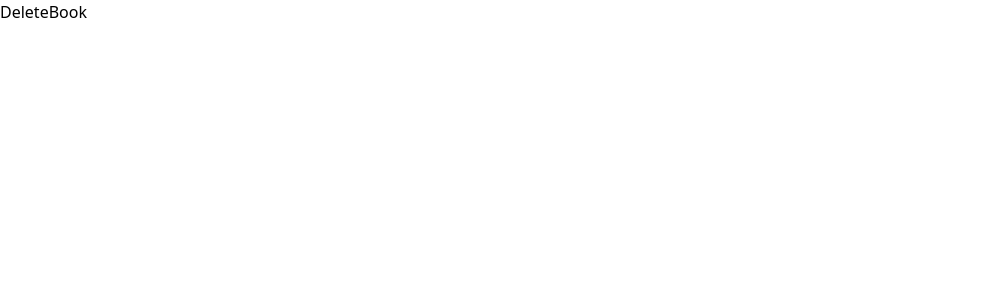
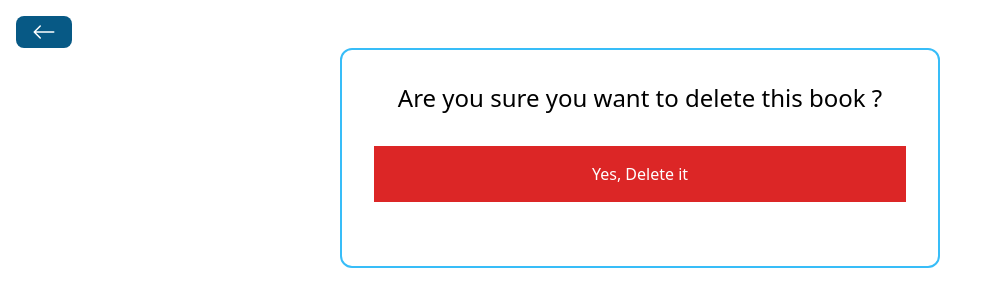
Before and after one commit to Abhay-Kanwasi/Book-Store-Project, a React (Vite) app in the folder frontend/: page /books/delete/1 in a window 1280 px wide. Shown: the top 306 px of the page, without its empty margins (0-1002 px from the left). Built offline with nearby package versions, Linux system fonts and the light colour scheme.

Commit message:
Changes:
Delete book is under working.

```diff
--- a/frontend/src/pages/DeleteBook.jsx
+++ b/frontend/src/pages/DeleteBook.jsx
@@ -1,8 +1,44 @@
-import React from 'react'
+import React, { useState } from 'react';
+import BackButton from '../components/BackButton';
+import Spinner from '../components/Spinner';
+import axios from 'axios';
+import { useNavigate, useParams } from 'react-router-dom';
 
 const DeleteBook = () => {
+  const [loading, setLoading] = useState(false);
+  const navigate = useNavigate();
+  const { id } = useParams();
+
+  const handleDeleteBook = () => {
+    console.log(id)
+    setLoading(true);
+    axios
+      .delete(`http://localhost:8000/delete_book/${id}`)
+      .then(() => {
+        setLoading(false);
+        navigate('/');
+      })
+      .catch((error) => {
+        setLoading(false);
+        alert('An error occured. Please check console');
+        console.log(error);
+      })
+  }
+
   return (
-    <div>DeleteBook</div>
+    <div className='p-4'>
+      <BackButton />
+      {loading ? <Spinner /> : ''}
+      <div className="flex flex-col items-center border-2 border-sky-400 rounded-xl w-[600px] p-8 mx-auto">
+        <h3 className='text-2xl'>Are you sure you want to delete this book ?</h3>
+        <button
+          className='p-4 bg-red-600 text-white m-8 w-full'
+          onClick={handleDeleteBook}
+        >
+          Yes, Delete it
+        </button>
+      </div>
+    </div>
   )
 }
 
--- a/frontend/src/pages/UpdateBook.jsx
+++ b/frontend/src/pages/UpdateBook.jsx
@@ -11,7 +11,8 @@
   const [publishYear, setPublishYear] = useState('');
   const [loading, setLoading] = useState(false);
   const navigate = useNavigate();
-  const {id} = useParams();
+  const { id } = useParams();
+
   useEffect(() => {
     setLoading(true);
     axios.get(`http://localhost:8000/get_book/${id}`)
```
